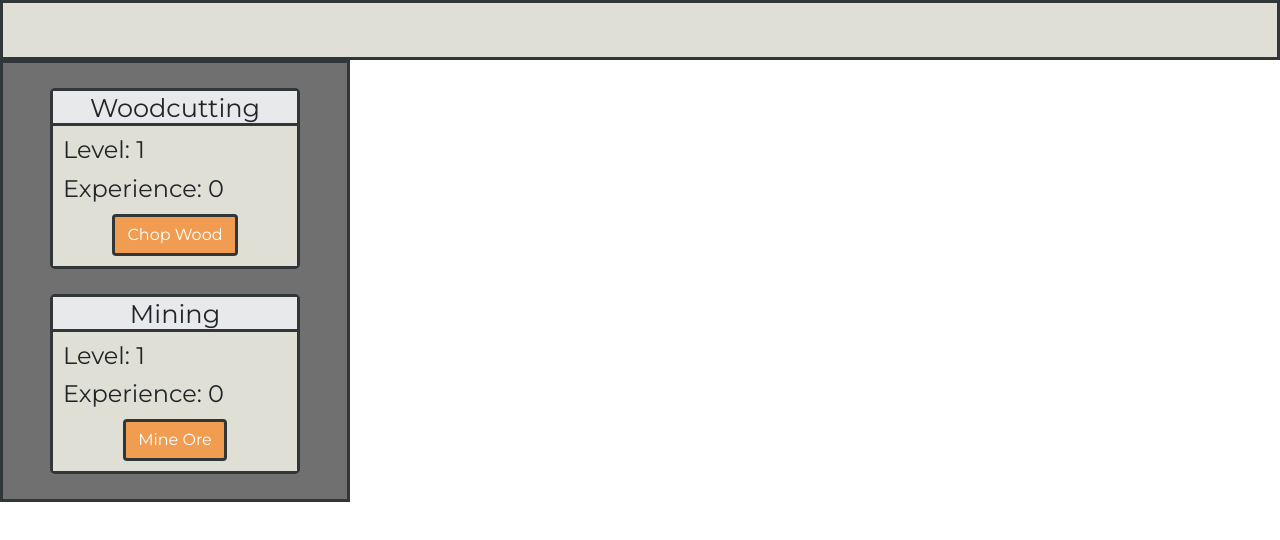
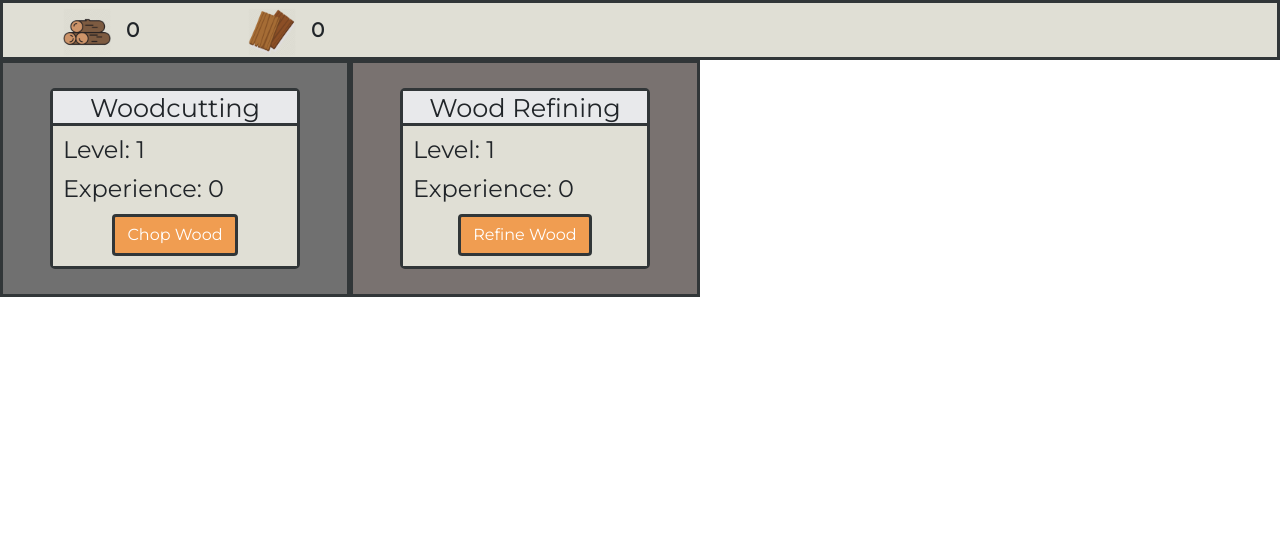
Before and after one commit to theRJMurray/skilling, a React (Create React App) app: page / in a window 1280 px wide. Shown: the top 540 px of the page. Built offline with nearby package versions, Linux system fonts and the light colour scheme.

Commit message:
implemented inventory bar

```diff
--- a/src/App.js
+++ b/src/App.js
@@ -1,18 +1,29 @@
 import React, { useState } from "react";
 import Skill from "./components/Skill";
+import Inventory from "./components/Inventory";
+
 import Logs from "./imgs/logs.png";
+import Planks from "./imgs/planks.png";
+
+
 import './css/App.css'
-import './css/Inventory.css';
 
 const App = () => {
+	//State Variables
 	const baseStats = {
 		exp: 0,
 		level: 1
 	}
 	const [wood, setWood] = useState(0)
 	const [woodcutting, setWoodcutting] = useState(baseStats)
+
+	const [plank, setPlank] = useState(0)
+	const [makePlank, setMakePlank] = useState(baseStats)
+
 	const [mining, setMining] = useState(baseStats)
+	//End of State Variables
 
+	//Gameplay
 	const levelMarks = [4, 12, 24, 48, 75, 125, 175, 225, 300, 375, 500]
 
 	const chopWood = () => {
@@ -33,30 +44,34 @@ const App = () => {
 		}
 	}
 
+	const refineWood = () => {
+		if (wood >= 1) {
+			if (levelMarks.includes(makePlank.exp + 1)) {
+				setMakePlank({ exp: makePlank.exp + 1, level: makePlank.level + 1 })
+			} else {
+				setMakePlank({ exp: makePlank.exp + 1, level: makePlank.level })
+			}
+			setWood(wood - 1)
+			setPlank(plank + 1)
+		}
+	}
+
 	return (
 		<div>
 			<div className="titanPanel">
-				{wood > 0 ? <Inventory wood={wood} /> : null}
+				<Inventory wood={wood} image={Logs} item={wood} />
+				<Inventory plank={plank} image={Planks} item={plank} />
 			</div>
-			<div className="collect">
-				<Skill takeAction={chopWood} skill={woodcutting} skillName={"Woodcutting"} skillAction={"Chop Wood"} />
-				<Skill takeAction={mineOre} skill={mining} skillName={"Mining"} skillAction={"Mine Ore"} />
+			<div style={{ display: 'flex' }}>
+				<div className="collect">
+					<Skill takeAction={chopWood} skill={woodcutting} skillName={"Woodcutting"} skillAction={"Chop Wood"} />
+				</div>
+				<div className="refine">
+					<Skill takeAction={refineWood} skill={makePlank} skillName={"Wood Refining"} skillAction={"Refine Wood"} />
+				</div>
 			</div>
-
 		</div>
 	);
 };
 
 export default App;
-
-const Inventory = props => {
-
-	return (
-		<div className="inventoryContainer">
-			<div className="woodStats">
-				<img className="wood" style={{ width: 60, height: 60 }} src={Logs} />
-				<span className="woodQuantity">{props.wood}</span>
-			</div>
-		</div>
-	);
-}
--- /dev/null
+++ b/src/components/Inventory.jsx
@@ -0,0 +1,16 @@
+import React from "react";
+import '../css/Inventory.css';
+
+const Inventory = props => {
+
+    return (
+        <div className="inventoryContainer">
+            <div className="stats">
+                <img className="image" style={{ width: 48, height: 48 }} src={props.image} />
+                <span className="quantity">{props.item}</span>
+            </div>
+        </div>
+    );
+}
+
+export default Inventory;
--- a/src/css/App.css
+++ b/src/css/App.css
@@ -13,3 +13,9 @@
     background: #707070;
     border: 3px solid #313638;
 }
+
+.refine {
+    width: 350px;
+    background: #797270;
+    border: 3px solid #313638;
+}
--- a/src/css/Inventory.css
+++ b/src/css/Inventory.css
@@ -1,20 +1,12 @@
-/* .inventoryContainer {
-    width: 100%;
-    height: 60px;
-    background: #E0DFD5;
-    border: 3px solid #313638;
-    display: flex;
-    margin: 0;
-    font-family: 'Montserrat', sans-serif;
-} */
-
-.woodStats {
+.stats {
+    margin-top: 5px;
     margin-left: 60px;
     font-family: 'Montserrat', sans-serif;
     font-weight: bold;
     font-size: 1.25em;
+    width: 125px;
 }
 
-.wood {
+.image {
     margin-right: 15px;
 }
```
